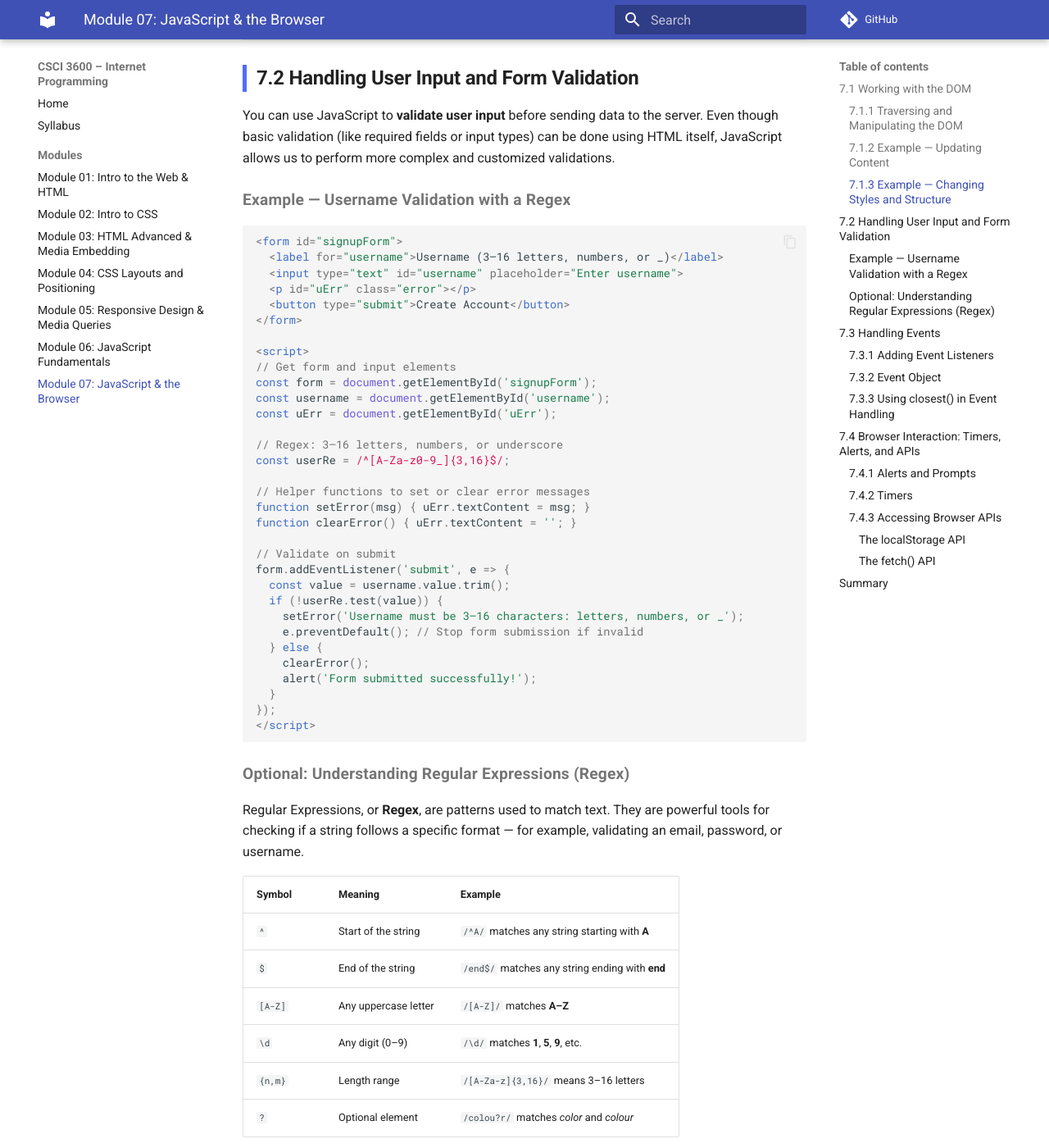
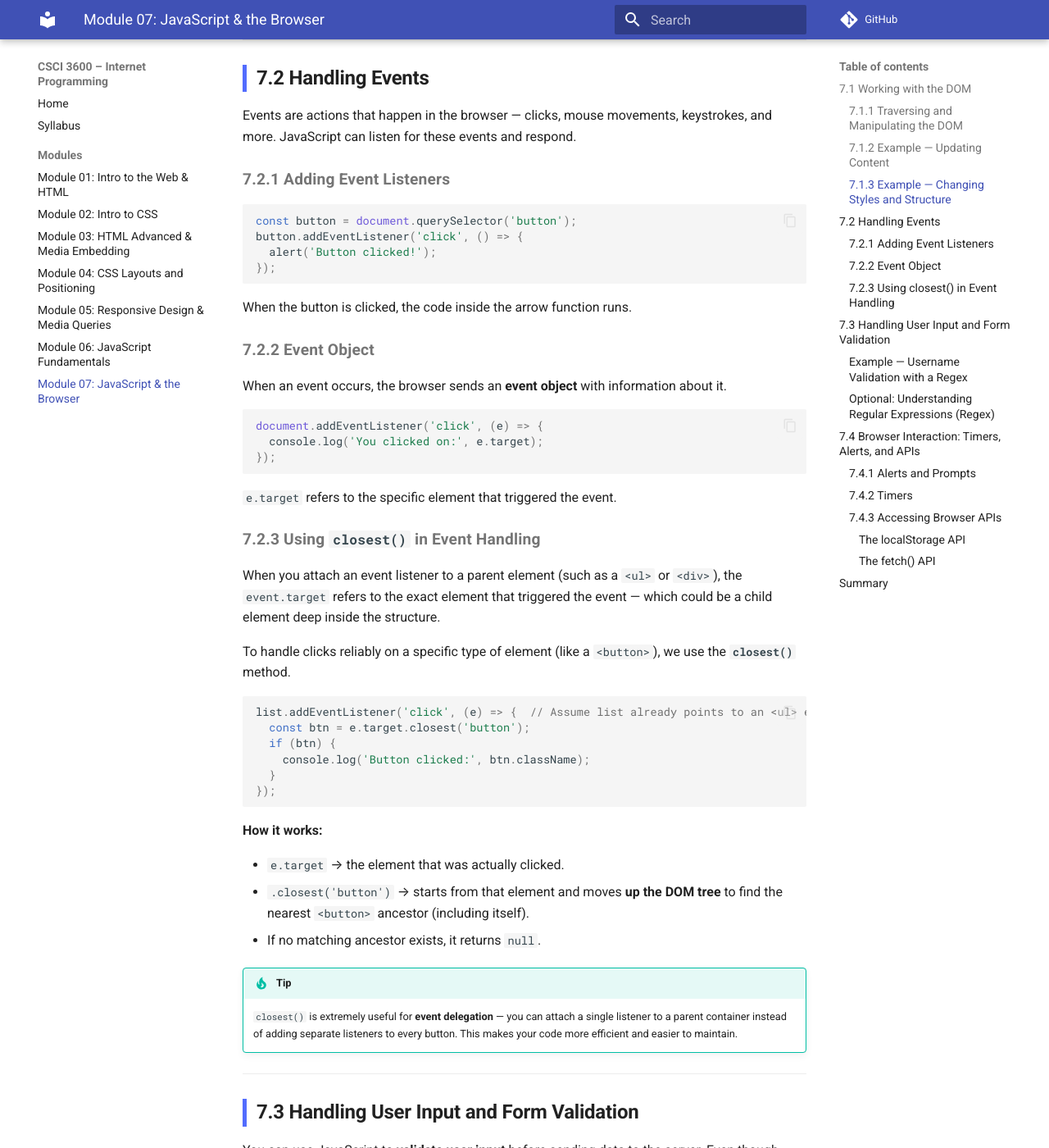
Before and after one commit to rahaeimehr/internet-programming, an MkDocs documentation site: the page built from docs/module-07-javascript_browser/index.md, in a window 1280 px wide and 1400 px high, scrolled down 2554 px. Shown: the whole window at 82% size. Built offline with MkDocs 1.6.1 and Material for MkDocs 9.7.7, drawn with Linux system fonts in a browser that asks for light colours; comment, search, counter and statistics services are not loaded; some of the changed text lies outside the part shown.

Commit message:
event handling

````diff
--- a/docs/module-07-javascript_browser/index.md
+++ b/docs/module-07-javascript_browser/index.md
@@ -86,7 +86,54 @@ In this example, JavaScript finds the first list item and changes its color, the
 
 ---
 
-## 7.2 Handling User Input and Form Validation
+## 7.2 Handling Events
+
+Events are actions that happen in the browser — clicks, mouse movements, keystrokes, and more. JavaScript can listen for these events and respond.
+
+### 7.2.1 Adding Event Listeners
+```javascript
+const button = document.querySelector('button');
+button.addEventListener('click', () => {
+  alert('Button clicked!');
+});
+```
+When the button is clicked, the code inside the arrow function runs.
+
+### 7.2.2 Event Object
+When an event occurs, the browser sends an **event object** with information about it.
+```javascript
+document.addEventListener('click', (e) => {
+  console.log('You clicked on:', e.target);
+});
+```
+`e.target` refers to the specific element that triggered the event.
+
+### 7.2.3 Using `closest()` in Event Handling
+When you attach an event listener to a parent element (such as a `<ul>` or `<div>`), the `event.target` refers to the exact element that triggered the event — which could be a child element deep inside the structure.
+
+To handle clicks reliably on a specific type of element (like a `<button>`), we use the **`closest()`** method.
+
+```javascript
+list.addEventListener('click', (e) => {  // Assume list already points to an <ul> element
+  const btn = e.target.closest('button');
+  if (btn) {
+    console.log('Button clicked:', btn.className);
+  }
+});
+```
+
+**How it works:**
+
+- `e.target` → the element that was actually clicked.
+- `.closest('button')` → starts from that element and moves **up the DOM tree** to find the nearest `<button>` ancestor (including itself).
+- If no matching ancestor exists, it returns `null`.
+
+!!! Tip
+    `closest()` is extremely useful for **event delegation** — you can attach a single listener to a parent container instead of adding separate listeners to every button. This makes your code more efficient and easier to maintain.
+
+
+---
+## 7.3 Handling User Input and Form Validation
 
 You can use JavaScript to **validate user input** before sending data to the server. Even though basic validation (like required fields or input types) can be done using HTML itself, JavaScript allows us to perform more complex and customized validations.
 
@@ -146,54 +193,6 @@ To check if a string matches a regex, use `.test()`. For example, `userRe.test(i
     Always validate user input **both on the client (JavaScript)** and **on the server (Node.js)** for security.
 
 ---
-## 7.3 Handling Events
-
-Events are actions that happen in the browser — clicks, mouse movements, keystrokes, and more. JavaScript can listen for these events and respond.
-
-### 7.3.1 Adding Event Listeners
-```javascript
-const button = document.querySelector('button');
-button.addEventListener('click', () => {
-  alert('Button clicked!');
-});
-```
-When the button is clicked, the code inside the arrow function runs.
-
-### 7.3.2 Event Object
-When an event occurs, the browser sends an **event object** with information about it.
-```javascript
-document.addEventListener('click', (e) => {
-  console.log('You clicked on:', e.target);
-});
-```
-`e.target` refers to the specific element that triggered the event.
-
-### 7.3.3 Using `closest()` in Event Handling
-When you attach an event listener to a parent element (such as a `<ul>` or `<div>`), the `event.target` refers to the exact element that triggered the event — which could be a child element deep inside the structure.
-
-To handle clicks reliably on a specific type of element (like a `<button>`), we use the **`closest()`** method.
-
-```javascript
-list.addEventListener('click', (e) => {  // Assume list already points to an <ul> element
-  const btn = e.target.closest('button');
-  if (btn) {
-    console.log('Button clicked:', btn.className);
-  }
-});
-```
-
-**How it works:**
-
-- `e.target` → the element that was actually clicked.
-- `.closest('button')` → starts from that element and moves **up the DOM tree** to find the nearest `<button>` ancestor (including itself).
-- If no matching ancestor exists, it returns `null`.
-
-!!! Tip
-    `closest()` is extremely useful for **event delegation** — you can attach a single listener to a parent container instead of adding separate listeners to every button. This makes your code more efficient and easier to maintain.
-
-
----
-
 ## 7.4 Browser Interaction: Timers, Alerts, and APIs
 
 JavaScript can interact directly with the browser environment to make web pages more dynamic.
````
